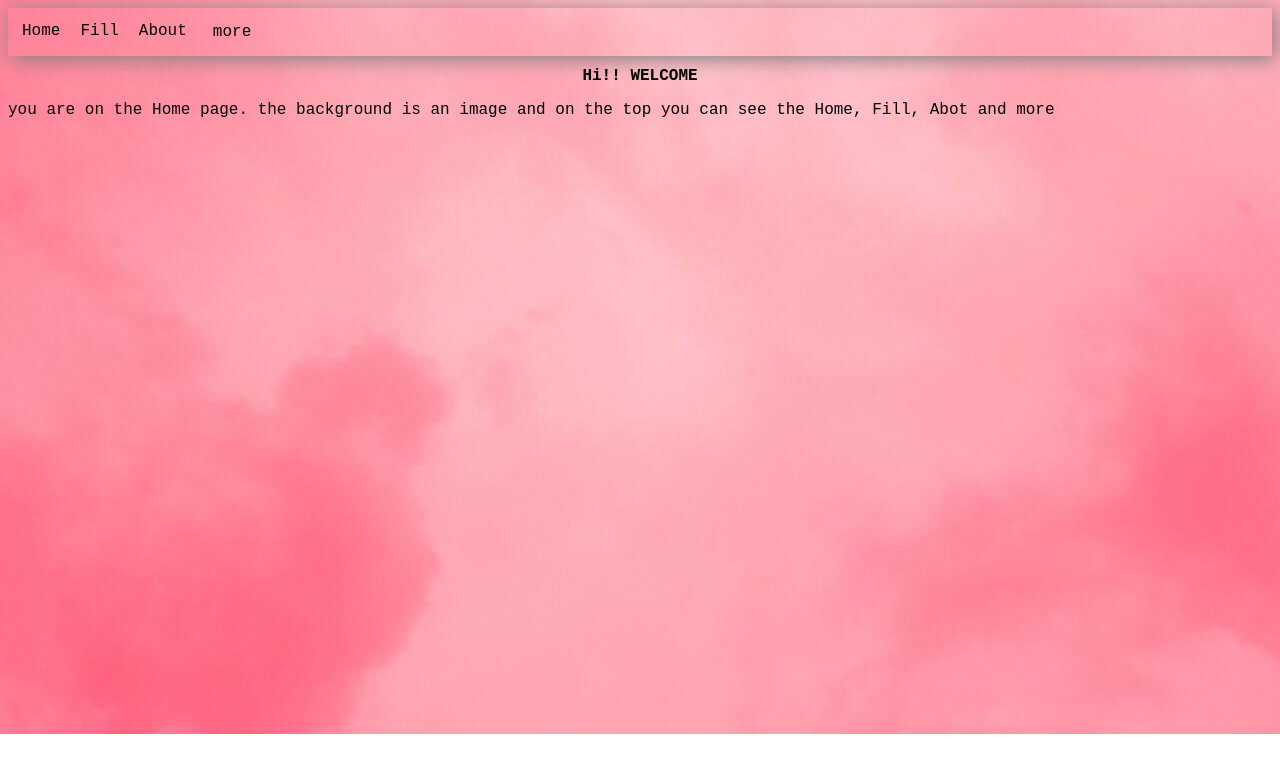
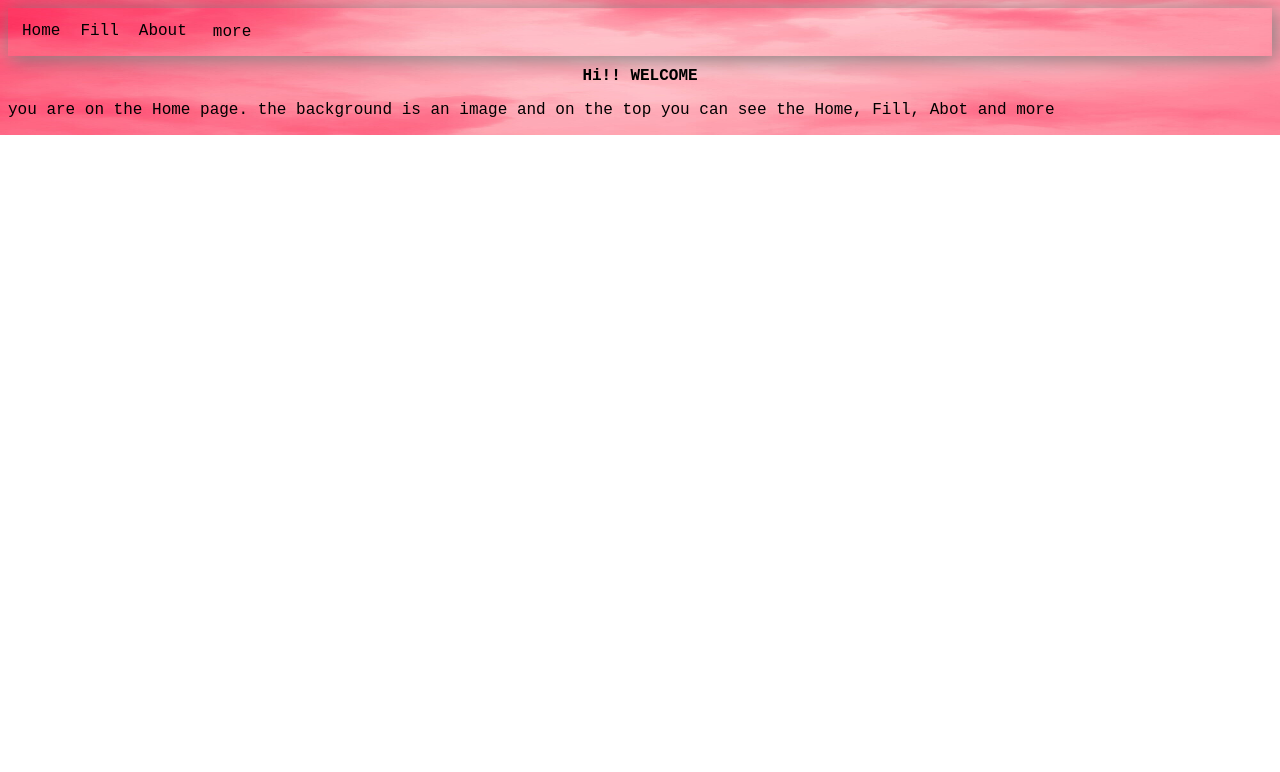
Before and after one commit to navakanthalla/pags.com, a plain HTML site: page index.html in a window 1280 px wide. Drawn offline with Linux system fonts and the light colour scheme.

Commit message:
Update Home.css

```diff
--- a/Home.css
+++ b/Home.css
@@ -3,11 +3,12 @@
     Ubuntu, Cantarell, "Open Sans", "Helvetica Neue", sans-serif;
   font-family: monospace;
   font-size: 1rem;
-
 }
-body
-{
-  background: no-repeat center url("backgrounds/pink\ bg.jpg");
+body {
+  background: no-repeat center fixed url("backgrounds/pink\ bg.jpg");
+  background-size: cover;
+  background-attachment: scroll;
+  background-size: 100% 100%;
 }
 .nav {
   overflow: hidden;
```
